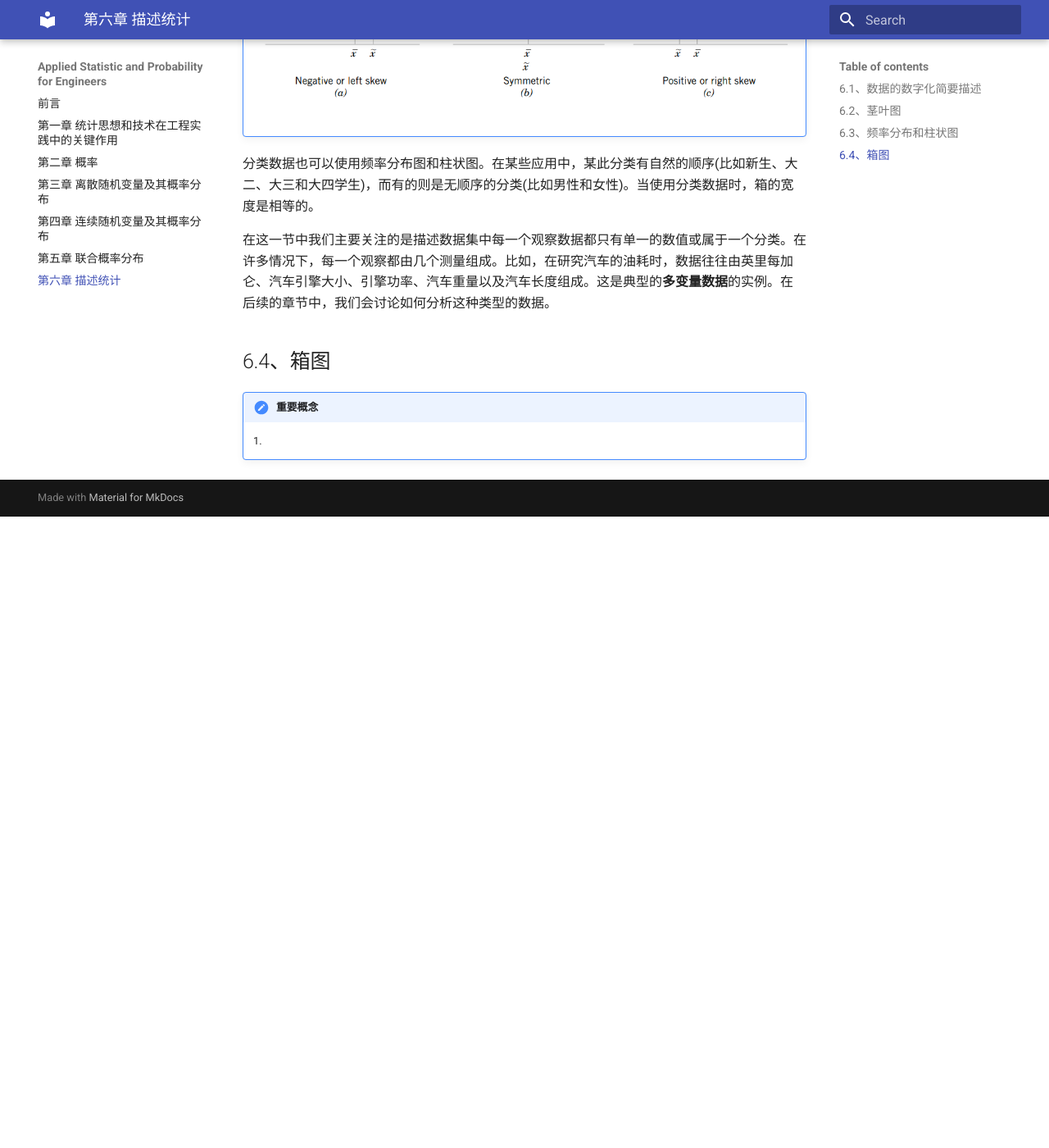
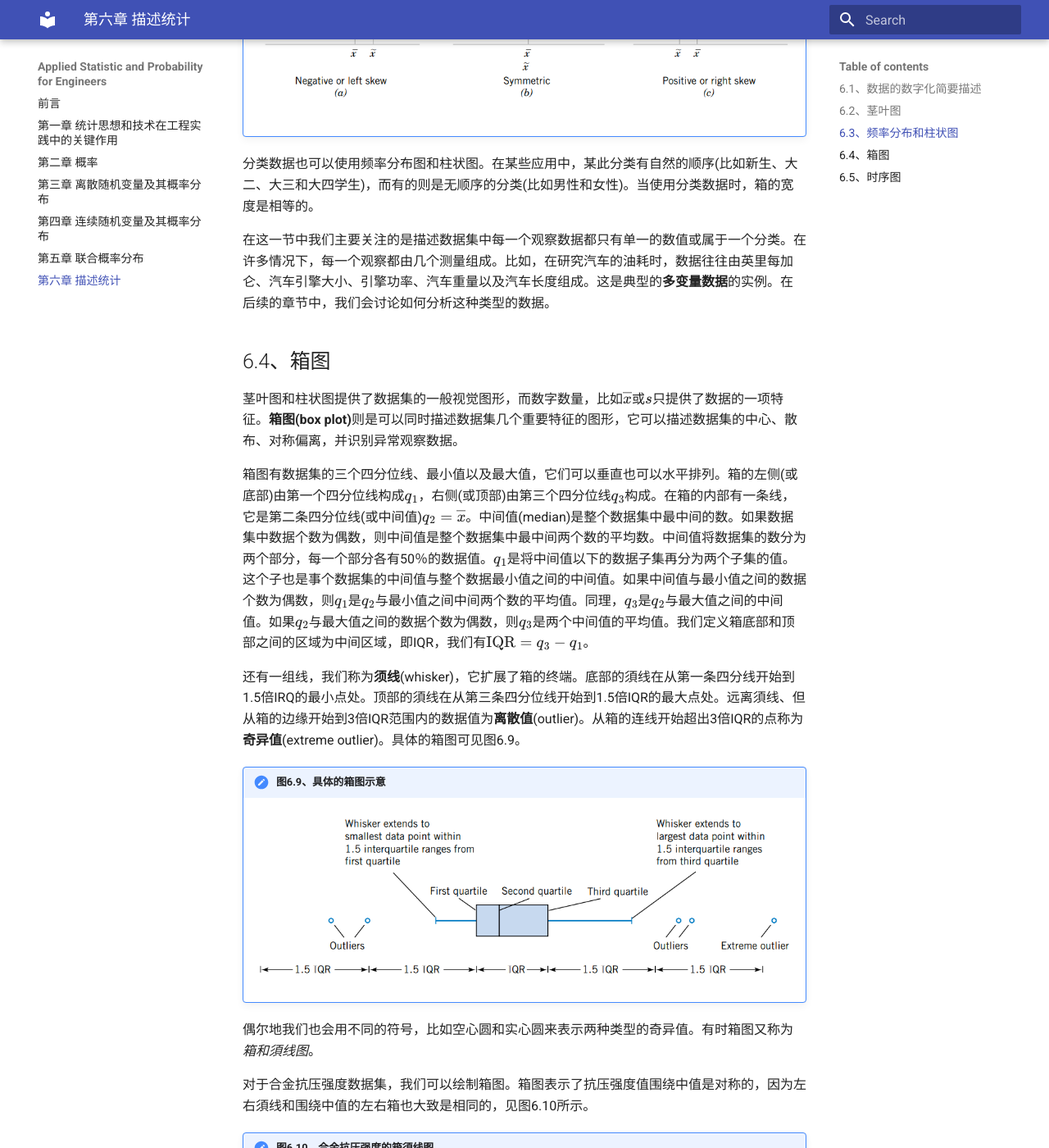
Before and after one commit to chenmich/applied_statistic_and_probability_for_engineers, an MkDocs documentation site: the page built from docs/sixth.md, in a window 1280 px wide and 1400 px high, scrolled down 9683 px. Shown: the whole window at 82% size. Built offline with MkDocs 1.6.1 and Material for MkDocs 9.7.7, drawn with Linux system fonts in a browser that asks for light colours; before the commit the page ends 10313 px from its top, so only the background shows below that; some of the changed text lies outside the part shown.

Commit message:
complete 6.4

```diff
--- a/docs/sixth.md
+++ b/docs/sixth.md
@@ -191,6 +191,47 @@ $$
 
 ## 6.4、箱图
 
+茎叶图和柱状图提供了数据集的一般视觉图形，而数字数量，比如$\overline{x}$或$s$只提供了数据的一项特征。**箱图(box plot)**则是可以同时描述数据集几个重要特征的图形，它可以描述数据集的中心、散布、对称偏离，并识别异常观察数据。
+
+箱图有数据集的三个四分位线、最小值以及最大值，它们可以垂直也可以水平排列。箱的左侧(或底部)由第一个四分位线构成$q_1$，右侧(或顶部)由第三个四分位线$q_3$构成。在箱的内部有一条线，它是第二条四分位线(或中间值)$q_2=\overline{x}$。中间值(median)是整个数据集中最中间的数。如果数据集中数据个数为偶数，则中间值是整个数据集中最中间两个数的平均数。中间值将数据集的数分为两个部分，每一个部分各有50％的数据值。$q_1$是将中间值以下的数据子集再分为两个子集的值。这个子也是事个数据集的中间值与整个数据最小值之间的中间值。如果中间值与最小值之间的数据个数为偶数，则$q_1$是$q_2$与最小值之间中间两个数的平均值。同理，$q_3$是$q_2$与最大值之间的中间值。如果$q_2$与最大值之间的数据个数为偶数，则$q_3$是两个中间值的平均值。我们定义箱底部和顶部之间的区域为中间区域，即IQR，我们有$\text{IQR}=q_3-q_1$。
+
+还有一组线，我们称为**须线**(whisker)，它扩展了箱的终端。底部的須线在从第一条四分线开始到1.5倍IRQ的最小点处。顶部的須线在从第三条四分位线开始到1.5倍IQR的最大点处。远离須线、但从箱的边缘开始到3倍IQR范围内的数据值为**离散值**(outlier)。从箱的连线开始超出3倍IQR的点称为**奇异值**(extreme outlier)。具体的箱图可见图6.9。
+
+!!!note "图6.9、具体的箱图示意"
+    ![fig6.9](images/fig6.9.png)
+
+偶尔地我们也会用不同的符号，比如空心圆和实心圆来表示两种类型的奇异值。有时箱图又称为*箱和須线图*。
+
+对于合金抗压强度数据集，我们可以绘制箱图。箱图表示了抗压强度值围绕中值是对称的，因为左右須线和围绕中值的左右箱也大致是相同的，见图6.10所示。
+
+!!!note "图6.10、合金抗压强度的箱須线图"
+    ![fig6.10](images/fig6.10.png)
+为了了解这个图的作图过程，我们可以先把表6.1的数据排序，可以得到表6.2.
+
+!!!note "表6.2、经过排序后的合金抗压强度数据集"
+    <table>
+    <tr><td>76 </td><td>87 </td><td>97 </td><td>101</td></td><td>105</td></td><td>110</td></td><td>115</td></td><td>118</td></td><td>120</td></td><td>121</td></tr>
+    <tr><td>123</td><td>131</td><td>133</td><td>133</td></td><td>134</td></td><td>135</td></td><td>135</td></td><td>141</td></td><td>142</td></td><td>143</td></tr>
+    <tr><td>144</td><td>146</td><td>148</td><td>149</td></td><td>149</td></td><td>150</td></td><td>150</td></td><td>151</td></td><td>153</td></td><td>154</td></tr>
+    <tr><td>154</td><td>156</td><td>157 </td><td>158</td></td><td>158</td></td><td>158</td></td><td>158</td></td><td>160</td></td><td>160</td></td><td>160</td></tr>
+    <tr><td>163</td><td>163</td><td>165</td><td>167</td></td><td>167</td></td><td>168</td></td><td>169</td></td><td>170</td></td><td>171</td></td><td>171</td></tr>
+    <tr><td>172</td><td>174</td><td>174</td><td>175</td></td><td>176</td></td><td>176</td></td><td>178</td></td><td>180</td></td><td>180</td></td><td>181</td></tr>
+    <tr><td>181</td><td>183</td><td>184</td><td>186</td></td><td>190</td></td><td>193</td></td><td>194</td></td><td>196</td></td><td>199</td></td><td>199</td></tr>
+    <tr><td>200</td><td>201</td><td>207</td><td>208</td></td><td>218</td></td><td>221</td></td><td>228</td></td><td>229</td></td><td>237</td></td><td>245</td></tr>
+    </table>
+
+由于抗压强度值共有80个，排序后的20和21个数据都处于中间位置，它们分别是160和163。则数据集的中间值应该是161.5。这个值正好把80个数据分为两个部分，上半部分所有的数据值都大于中间值，而下半部分所有的数据都小于中间值。这时$q_2=161.5$。再下半部分，中间的两个数据分别是143和144，所以其中间值为这两个数据值的平均值$q_1=143.5$。在上半部分，中间的两个数据值是181和181，因此$q_3=181$。
+
+
+在低强度区还有两个中等的奇异值，在高强度区也有一个更高的奇异值。上须线扩展观察值到237，因为它是上奇异值的最大值。这个限值为$q_3+1.5\text{IQR}=181+1.5(181-143.5)=237.25$。低须线扩展观察值到97，因为它是低奇异值线上的最小观察值。这个限值就是$q_1-1.5\text{IQR}=143.5-1.5(181-143.5)=87.25$
+
+!!!note "图6.11、三个生产厂的生产质量指数比较"
+    ![fig6.11](images/fig6.11.png)
+
+箱图在数据集的比较中非常有用，原因就在于它具有很高的视觉冲击效果。比如，图6.11显示了三个生产厂的半导体设备生产质量指数的比较结果。这个图揭示出生产厂2有太多的变动，并且生产厂2和3都必须提高它们的生产质量指数。
+
+## 6.5、时序图
+
 
 !!!note "重要概念"
 
```
Also changed, not shown: docs/images/fig6.10.png (added), docs/images/fig6.11.png (added), docs/images/fig6.9.png (added), some.png (added).
